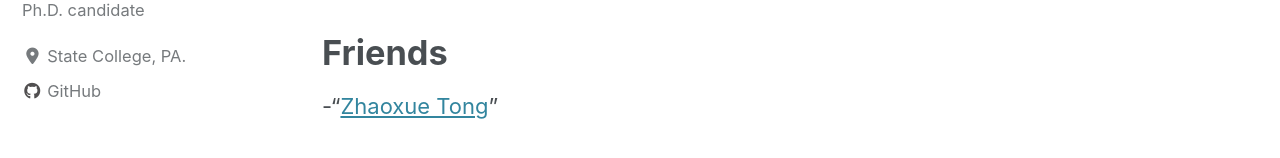
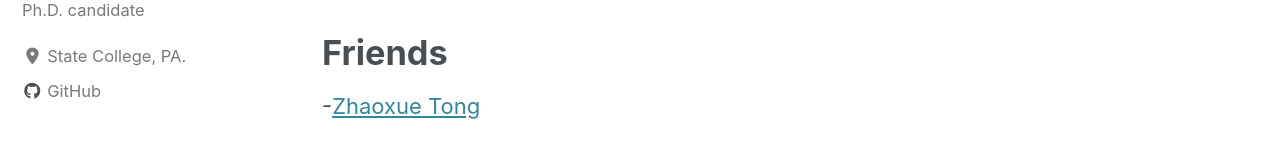
Before and after one commit to zhanruicai/zhanruicai.github.io, a Jekyll site: the page built from _pages/contact.md, in a window 1280 px wide and 900 px high. Shown: the part 276-434 px from the top of the window. Built offline with Jekyll 4.4.1, drawn with Linux system fonts in a browser that asks for light colours; cached includes are drawn as plain includes; nearby versions of some CDN libraries.

Commit message:
new version

```diff
--- a/_pages/contact.md
+++ b/_pages/contact.md
@@ -11,4 +11,4 @@ classes: wide
 
 # Friends
 
--"[Zhaoxue Tong](https://nevetong.github.io/)"
+-[Zhaoxue Tong](https://nevetong.github.io/)
```
